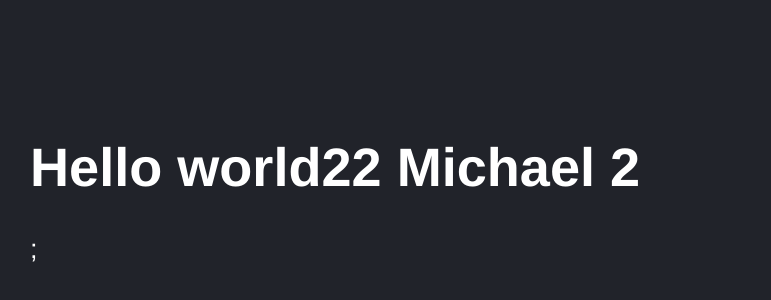
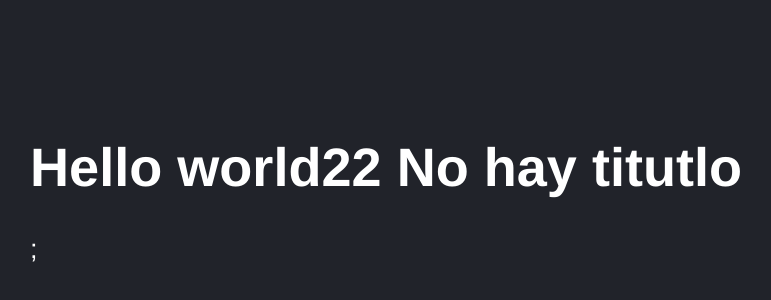
Before and after one commit to michaeljav/React_MERN, a React (Vite) app in the folder 03-counter-app-vite/: page / in a window 1280 px wide. Shown: the part 48-348 px from the top of the page, without its empty margins (118-889 px from the left). Built offline with nearby package versions, Linux system fonts and the light colour scheme.

Commit message:
PROTOTYPE AND DEFAULT

```diff
--- a/03-counter-app-vite/src/HelloWorldApp.jsx
+++ b/03-counter-app-vite/src/HelloWorldApp.jsx
@@ -4,7 +4,7 @@ const name = 'Michael 2';
 export const App = ({ title, subTitle }) => {
   return (
     <>
-      <h1>Hello world22 {name}</h1>;
+      <h1>Hello world22 {title}</h1>;
     </>
   );
 };
@@ -14,3 +14,7 @@ App.propTypes = {
   title: PropTypes.string.isRequired,
   // subTitle: PropTypes.number.isRequired,
 };
+
+App.defaultProps = {
+  title: 'No hay titutlo',
+};
```
